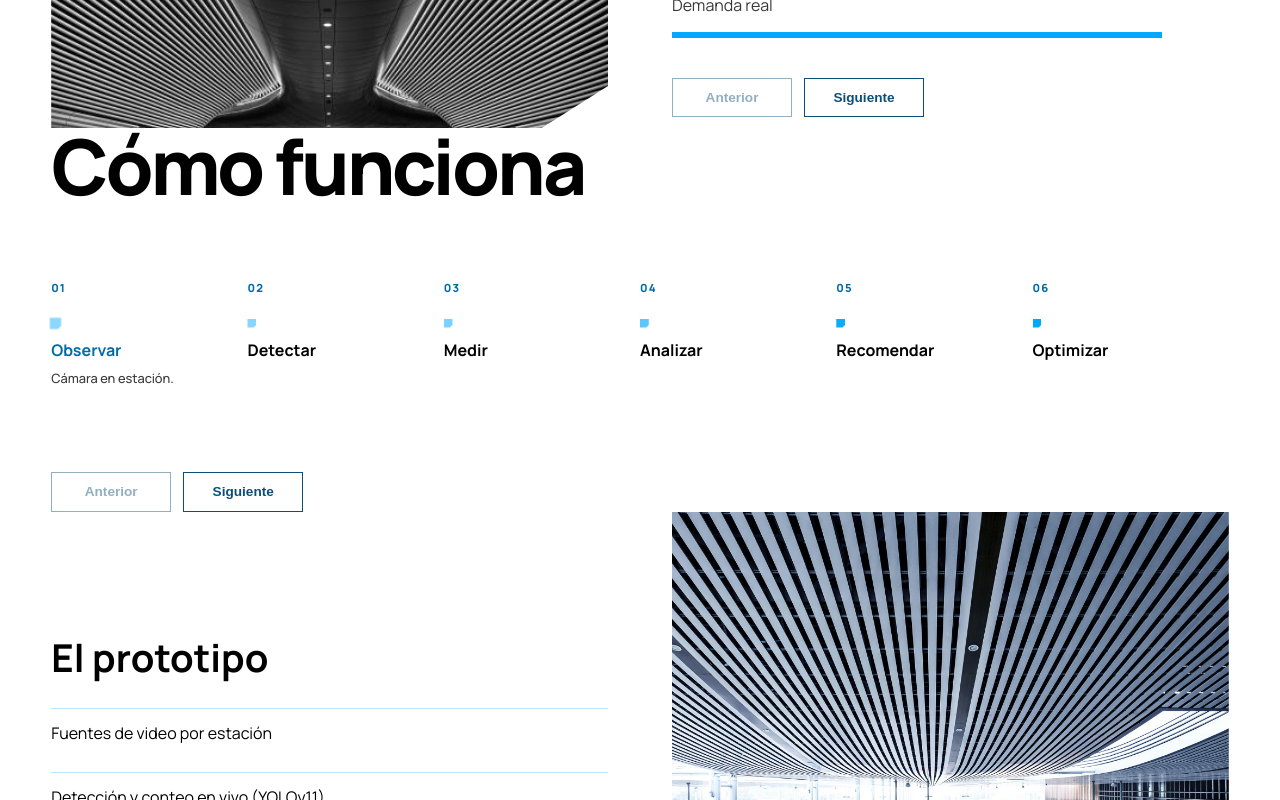
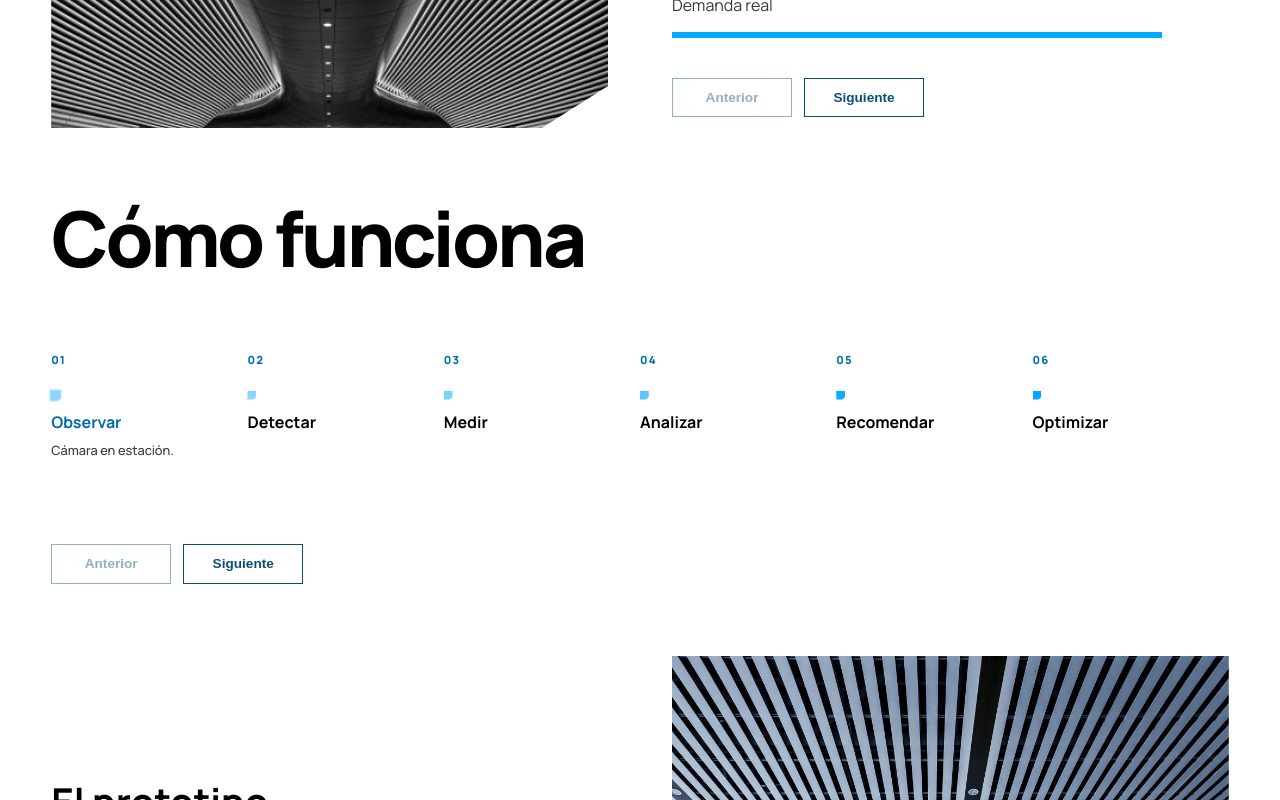
Before and after one commit to 5arSanti/lirn-web-main, a React (Vite) app: page /lirn-web-main/torns in a window 1280 px wide. Shown: the part 1460-2260 px from the top of the page. Built offline with nearby package versions, Linux system fonts and the light colour scheme.

Commit message:
Add TORNS block gap so system titles breathe.

```diff
--- a/src/styles/site.css
+++ b/src/styles/site.css
@@ -1159,13 +1159,32 @@ a {
 .torns-case,
 .torns-discovery,
 .torns-validation,
-.torns-close {
+.torns-close,
+.torns-team,
+.torns-contact {
   padding-block: clamp(4.5rem, 11vw, 8.5rem);
 }
 
 .torns-system > .display + .torns-act-stage,
 .torns-system > .display + .torns-pipeline {
   margin-top: clamp(2rem, 5vw, 3.5rem);
+}
+
+.torns-system > .torns-act-stage + .display,
+.torns-system > .torns-pipeline + .display,
+.torns-system > .torns-pipeline + .system-grid,
+.torns-system > .system-grid {
+  margin-top: var(--torns-block-gap);
+}
+
+.page-torns .display:not(:first-child) {
+  margin-top: var(--torns-block-gap);
+}
+
+/* First display inside a Reveal-wrapped section should not double-stack */
+.page-torns section > .display:first-child,
+.page-torns .torns-section-head .display {
+  margin-top: 0;
 }
 
 .torns-act-stage,
--- a/src/styles/tokens.css
+++ b/src/styles/tokens.css
@@ -13,6 +13,7 @@
   --cut: 12%;
   --ease: cubic-bezier(0.22, 1, 0.36, 1);
   --line: color-mix(in srgb, var(--white) 16%, transparent);
+  --torns-block-gap: clamp(2.5rem, 6vw, 4.5rem);
 }
 
 *,
```
